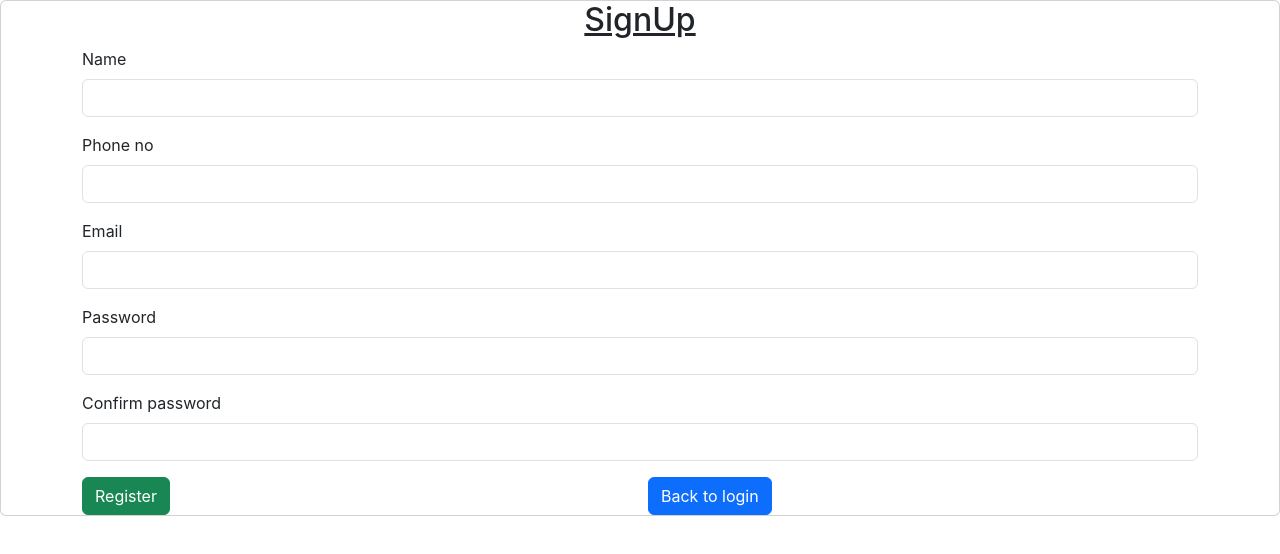
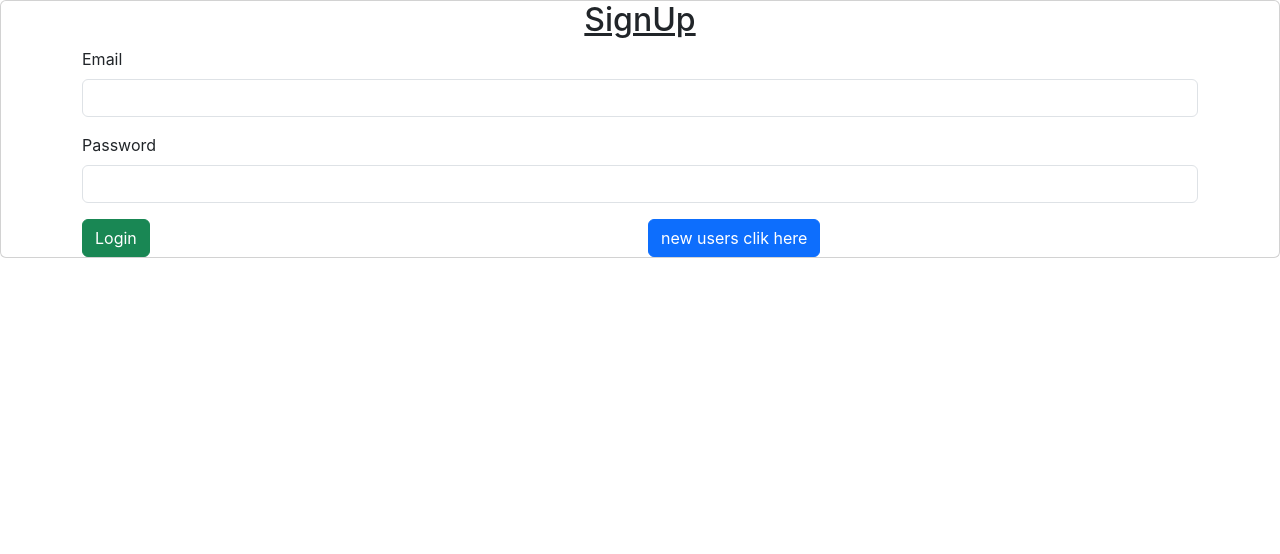
Before and after one commit to ashnadsilva23/blog-app-react-frontend, a React (Create React App) app: page / in a window 1280 px wide. Shown: the top 554 px of the page. Built offline with nearby package versions, Linux system fonts and the light colour scheme.

Commit message:
signin completd

```diff
--- a/src/App.js
+++ b/src/App.js
@@ -1,11 +1,18 @@
+import { BrowserRouter, Route, Routes } from 'react-router-dom';
 import './App.css';
 import Register from './components/Register';
+import SignIn from './components/SignIn';
+import CreatePost from './components/CreatePost';
 function App() {
   return (
-    <div>
-      <Register/>
+   <BrowserRouter>
+   <Routes>
+    <Route path='/' element={<SignIn/>}/>
+    <Route path='/reg' element={<Register/>}/>
+    <Route path='/post' element={<CreatePost/>}/>
 
-    </div>
+   </Routes>
+   </BrowserRouter>
   );
 }
 
--- /dev/null
+++ b/src/components/CreatePost.jsx
@@ -0,0 +1,9 @@
+import React from 'react'
+
+const CreatePost = () => {
+  return (
+    <div>CreatePost</div>
+  )
+}
+
+export default CreatePost
--- /dev/null
+++ b/src/components/SignIn.jsx
@@ -0,0 +1,90 @@
+import axios from 'axios'
+import React, { useState } from 'react'
+import { Navigate, useNavigate } from 'react-router-dom'
+
+const SignIn = () => {
+    const  navigate =useNavigate()
+    const [input, setInput] = useState(
+        {
+            "email": "",
+            "password": ""
+        }
+    )
+
+    const inputHandler = (event) => {
+        setInput({...input, [event.target.name]: event.target.value})
+
+    }
+    const readValue = () => {
+       console.log(input)
+
+       axios.post("http://localhost:3030/signIn",input).then(
+        (response)=>{
+            console.log(response.data)
+            if (response.data.status=="Incorect password") {
+                alert("Incorrect password")
+
+            } else if(response.data.status=="invalid email id "){
+                alert("Incorrect Email Id")
+
+            }
+            else{
+                let token =response.data.token
+                let userId=response.data.userId
+                console.log(userId)
+                console.log(token)
+                sessionStorage.setItem("userId",userId)
+                sessionStorage.setItem("token",token)
+                navigate("/post")
+
+
+
+            }
+        }
+       ).catch(
+        (error)=>{
+           console.log(error)
+
+        }
+       )
+
+       }
+    return (
+        <div>
+            <div class="card">
+                <div>
+                    <div className="container">
+                        <h2 align="center"><u>SignUp</u></h2>
+                        <div className="row">
+                            <div className="col col-12 col-sm-12 col-md-12 col-lg-12 col-xl-12 col-xxl-12">
+                                <div className="row g-3">
+
+
+                                    <div className="col col-12 col-sm-12 col-md-12 col-lg-12 col-xl-12 col-xxl-12">
+                                        <label htmlFor="" className="form-label">Email</label>
+                                        <input type="text" className="form-control" name='email' value={input.email} onChange={inputHandler} />
+                                    </div>
+                                    <div className="col col-12 col-sm-12 col-md-12 col-lg-12 col-xl-12 col-xxl-12">
+                                        <label htmlFor="" className="form-label">Password</label>
+                                        <input type="password" className="form-control" name='password' value={input.password} onChange={inputHandler} />
+                                    </div>
+
+                                    <div className="col col-6 col-sm-6 col-md-6 col-lg-6 col-xl-6 col-xxl-6">
+                                        <button onClick={readValue} className="btn btn-success">Login</button>
+                                    </div>
+                                    <div className="col col-6 col-sm-6 col-md-6 col-lg-6 col-xl-6 col-xxl-6">
+                                        <a href="" className="btn btn-primary">new users clik here</a>
+                                    </div>
+                                </div>
+
+
+                            </div>
+                        </div>
+                    </div>
+                </div>
+            </div>
+        </div>
+    )
+}
+
+export default SignIn
```
